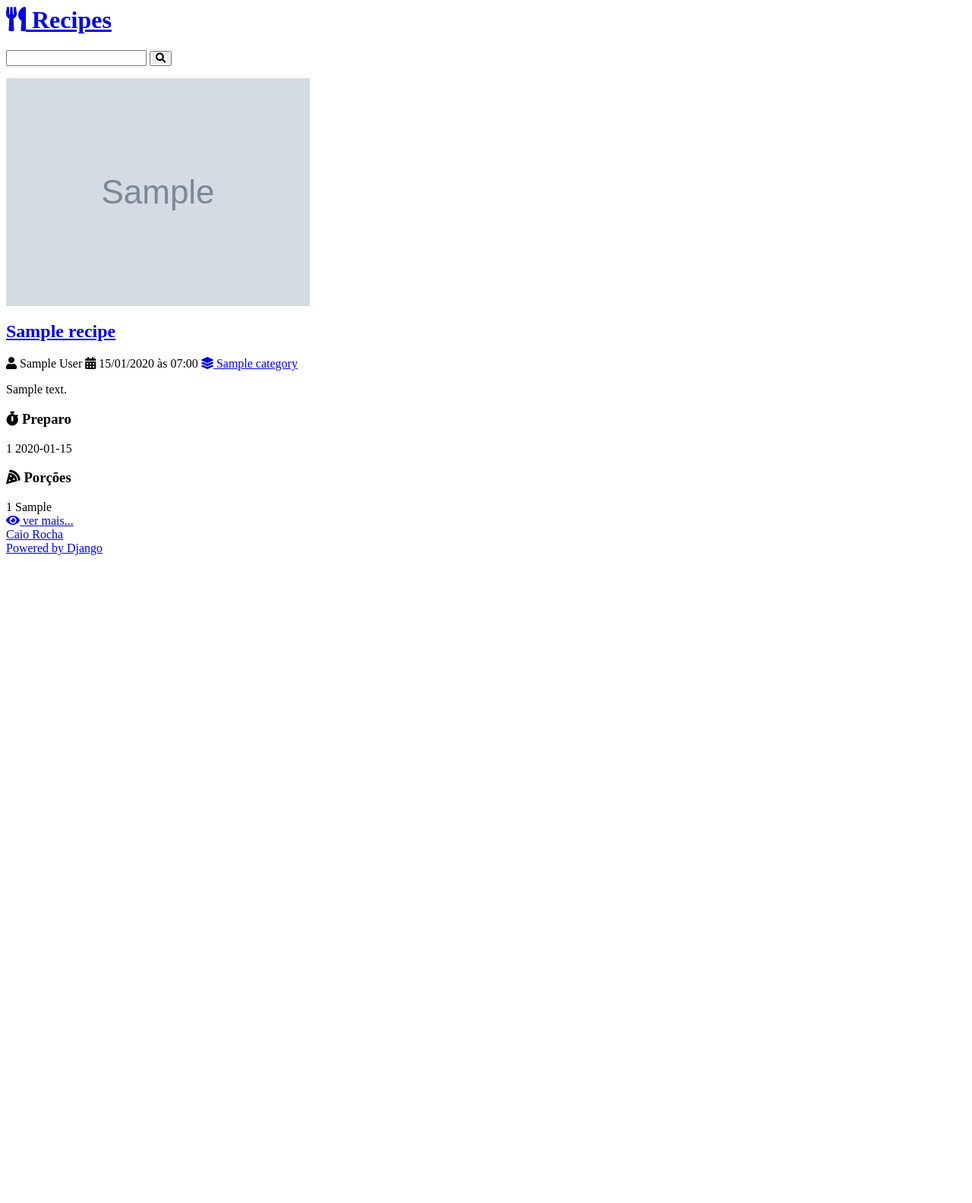
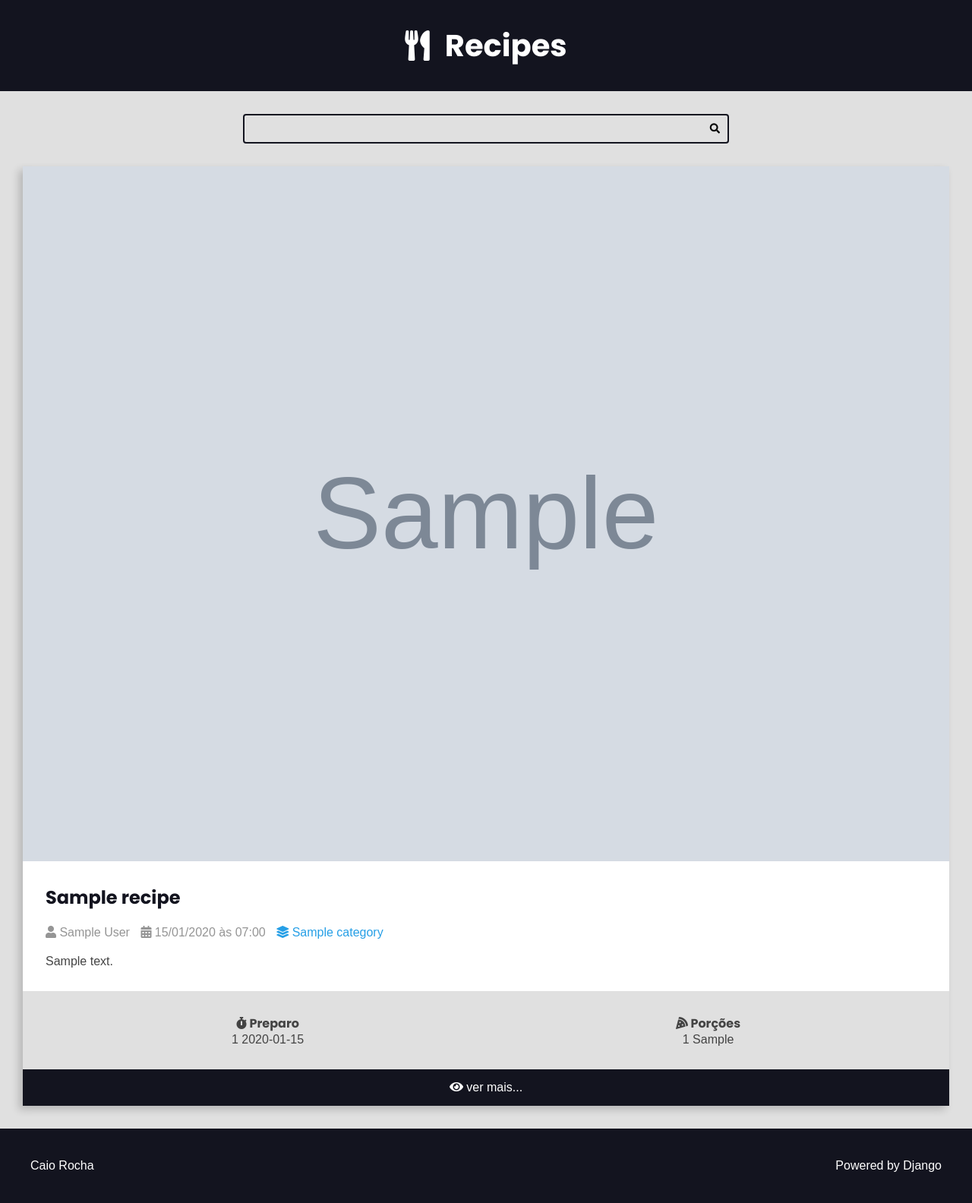
Before and after one commit to caioguimaraesr/recipes, a Django app: page / in a window 1280 px wide. Shown: the whole page at 76% size. Before the commit the page ends 731 px from the top, so only its background shows below. Run offline with Django 5.2, Linux system fonts and the light colour scheme; tables that the repository leaves empty hold one stand-in row (values such as "Sample post"); grey boxes marked "Sample" are stand-in pictures.

Commit message:
organize files

```diff
--- a/authors/views.py
+++ b/authors/views.py
@@ -2,13 +2,15 @@ from django.shortcuts import render, redirect
 from .forms import RegisterForm
 from django.http import Http404
 from django.contrib import messages
+from django.urls import reverse
 
 def register_view(request): # GET
     register_form_data = request.session.get('register_form_data', None) # 4- Vai armazenas os dados na variável 'register_form_data', caso não tenha nada, será None
     form = RegisterForm(register_form_data) # 5- Caso for for None (Deu tudo certo com a outra sessão) inciará sem nada, se contiver dados na sessão será exibido os erros para ser corrigido.
     return render(request, 'authors/pages/register_view.html', context={
-        'form': form
-    }) #
+        'form': form,
+        'form_action': reverse('authors:create')
+    })
 
 def register_create(request): # POST
     if not request.POST:
--- /dev/null
+++ b/base_static/global/css/style.css
@@ -0,0 +1,449 @@
+:root {
+    --color-primary: #269fe6;
+    --color-primary-hover: #2086c2;
+    --color-primary-dark: #13141f;
+    --color-primary-dark-hover: #212336;
+    --color-primary-light: #d4ecfa;
+    --color-primary-light-hover: #bdd8e7;
+    --color-white: #fff;
+    --color-black: #000;
+    --color-dark-text: #444;
+    --color-info-light: #cce5ff;
+    --color-debug-light: #cce5ff;
+    --color-success-light: #d4edda;
+    --color-alert-light: #fff3cd;
+    --color-warning-light: #fff3cd;
+    --color-error-light: #f8d7da;
+    --color-info-dark: #4d86c4;
+    --color-debug-dark: #4d86c4;
+    --color-success-dark: #4a9c5d;
+    --color-alert-dark: #927f40;
+    --color-warning-dark: #927f40;
+    --color-error-dark: #da525d;
+    --color-gray-0: #f9f9f9;
+    --color-gray-1: #e0e0e0;
+    --color-gray-2: #c7c7c7;
+    --color-gray-3: #aeaeae;
+    --color-gray-4: #959595;
+    --color-gray-5: #7d7d7d;
+    --color-gray-6: #646464;
+    --color-gray-7: #4b4b4b;
+    --color-gray-8: #323232;
+    --color-gray-9: #191919;
+    --font-primary: sans-serif;
+    --font-headings: 'Poppins', sans-serif;
+    --spacing-gutter-medium: 3rem;
+    --spacing-gutter-large: 4rem;
+}
+
+* {
+    padding: 0;
+    margin: 0;
+    box-sizing: border-box;
+}
+
+html {
+    font-size: 62.5%;
+}
+
+body {
+    font-size: 1.6rem;
+    font-family: var(--font-primary);
+    background: var(--color-gray-1);
+    color: var(--color-dark-text);
+}
+
+h1,h2,h3,h4,h5 {
+    font-family: var(--font-headings);
+}
+
+.container{
+    max-width: 144rem;
+    margin: 0 auto;
+    padding: var(--spacing-gutter-medium);
+}
+
+.no-recipe {
+    align-items: center;
+
+}
+.main-header-container{
+    background: var(--color-primary-dark)
+}
+
+.main-logo{
+    font-size: 4rem;
+    color: var(--color-white);
+    text-decoration: none;
+    display: flex;
+    flex-flow: row nowrap;
+    align-items: center;
+    justify-content: center;
+    width: fit-content;
+    margin: 0 auto;
+}
+
+.main-logo-icon{
+    margin-right: 2rem
+}
+
+.search-form{
+    border: .2rem solid var(--color-primary-dark);
+    max-width: 64rem;
+    margin: 0 auto;
+    border-radius: .4rem;
+    position: relative;
+    transition: all 300ms ease-in-out;
+}
+
+.search-input, .search-button{
+    border: none;
+    background: none;
+    outline: none;
+    padding: 1rem;
+    transition: all 300ms ease-in-out;
+}
+
+.search-button{
+    position: absolute;
+    top: 0;
+    right: 0;
+}
+
+.search-button:focus{
+    outline: 1px solid green;
+    background: rgba(0, 0, 0, 0, .05);
+}
+
+.search-input{
+    width: 100%;
+    padding-right: 3rem;
+}
+
+.search-form:focus-within{
+    border-color: green;
+    background-color: white;
+}
+
+.search-form:focus-within .search-button{
+    color: green;
+}
+
+.main-content{
+    padding-top: 0;
+}
+
+.center {
+    align-items: center;
+}
+
+.main-content-list {
+    display: grid;
+    grid-template-columns: repeat(auto-fit, minmax(340px, 1fr));
+    gap: var(--spacing-gutter-large);
+}
+
+.recipe {
+    background: white;
+    box-shadow: -5px 5px 10px rgba(19, 19, 19, 0.2);
+    transform: scale(1);
+    transition: all 300ms ease-in-out;
+    display: flex;
+    flex-direction: column;
+    justify-content: space-between;
+    overflow: hidden;
+    width: 100%;
+}
+
+.recipe img{
+    width: 100%;
+    height: auto;
+    display: block;
+}
+
+.recipe-list-item {
+    width: 100%;
+    height: auto;
+}
+
+.recipe-list-item:hover{
+    transform: scale(1.02);
+    box-shadow: -8px 8px 18px rgba(19, 19, 19, 0.25);
+}
+
+.recipe-title-container{
+    padding: var(--spacing-gutter-medium);
+    padding-bottom: 2rem;
+}
+
+.recipe-title-container a {
+    text-decoration: none;
+    color: var(--color-primary-dark);
+}
+
+.recipe-author {
+    padding: 0 var(--spacing-gutter-medium);
+}
+
+.recipe-content{
+    padding: var(--spacing-gutter-medium);
+    padding-top: 2rem;
+}
+
+.recipe-author-item{
+    color: var(--color-gray-4);
+    margin-right: 1rem;
+}
+
+.recipe-author a {
+    color: var(--color-primary);
+    transition: all 300ms ease-in-out;
+    text-decoration: none;
+}
+
+.recipe-author a:hover {
+    color: var(--color-primary-dark);
+}
+
+.recipe-meta-container {
+    display: flex;
+    flex-flow: row wrap;
+    padding: var(--spacing-gutter-medium);
+    background: var(--color-gray-1);
+}
+.recipe-meta {
+    display: flex;
+    flex-flow: column nowrap;
+    flex-shrink: 1;
+    flex-grow: 1;
+    text-align: center;
+}
+.recipe-meta-title {
+    font-size: 1.6rem;
+}
+
+.recipe-footer a {
+    background: var(--color-primary-dark);
+    display: block;
+    color: var(--color-white);
+    text-decoration: none;
+    text-align: center;
+    padding: 1.5rem var(--spacing-gutter-medium);
+    transition: all 300ms ease-in-out;
+}
+.recipe-footer a:hover {
+    filter: brightness(2);
+}
+
+.main-content-detail .recipe-list-item {
+    max-width: 84rem;
+    margin: 0 auto;
+}
+
+.main-content-detail .recipe-list-item:hover {
+    transform: scale(1);
+    box-shadow: -5px 5px 15px rgba(0 , 0, 0, 0.2);
+}
+
+.preparation-steps{
+    padding: var(--spacing-gutter-medium);
+}
+
+.main-footer {
+    display: flex;
+    align-items: center;
+    justify-content: space-between;
+    background: var(--color-primary-dark);
+    color: var(--color-white);
+    padding: var(--spacing-gutter-large);
+}
+.main-footer a {
+    color: var(--color-white);
+    text-decoration: none;
+    transition: all 300ms ease-in-out;
+}
+.main-footer a:hover {
+    filter: brightness(.8);
+}
+
+.not-wrapper {
+    display: flex;
+    justify-content: center;
+    align-items: center;
+    height: 66vh;
+    color: #333;
+}
+
+.not-found {
+    text-align: center;
+    padding: 20px;
+    border-radius: 8px;
+    max-width: 500px;
+    width: 90%;
+
+}
+
+.not-found h1 {
+    font-size: 150px;
+    margin: 0;
+    color: var(--color-primary-dark);
+}
+
+.not-found h2 {
+    font-size: 3rem;
+    margin: 10px 0;
+}
+
+.not-found p {
+    font-size: 3rem;
+    color: #665;
+    margin-bottom: 20px;
+}
+
+.not-found .back-home {
+    display: inline-block;
+    text-decoration: none;
+    background-color: #ff6b6b;
+    color: var(--color-white);
+    padding: 15px 25px;
+    border-radius: 5px;
+    font-size: 2rem;
+    transition: background-color 0.3s ease;
+}
+
+.not-found .back-home:hover {
+    background-color: var(--color-error-dark);
+}
+
+.pagination-content {
+    display: flex;
+    flex-flow: row wrap;
+    gap: 1rem 0.5rem;
+}
+
+.pagination .page-item{
+    background: var(--color-gray-3);
+    padding: 0.5rem 1rem;
+}
+
+.pagination .page-link {
+    text-decoration: none;
+    background: var(--color-primary);
+    color: var(--color-white);
+}
+
+.pagination .page-current {
+    background: var(--color-primary-dark);
+}
+
+.messages-container {
+    display: flex;
+    flex-flow: column nowrap;
+    gap: calc(var(--spacing-gutter-medium) / 2);
+}
+
+/* Forms */
+.form-content {
+    max-width: 64rem;
+    margin: 0 auto;
+    margin-bottom: var(--spacing-gutter-medium);
+}
+
+.form-content label,
+.form-content .help-text,
+.errorlist {
+    display: block;
+    margin: 0.5rem 0;
+    font-size: 1.4rem;
+    list-style: none;
+
+}
+
+.errorlist {
+    color: var(--color-error-dark);
+}
+
+.form-content input {
+    width: 100%;
+    padding: 1rem;
+    border-radius: .4rem;
+    border: 1px solid var(--color-primary-dark);
+}
+
+.form-content-grid {
+    display: grid;
+    grid-template-columns: repeat(auto-fit, minmax(30rem, 1fr));
+    gap: calc(var(--spacing-gutter-medium) / 2)
+}
+
+.form-content button {
+    background-color: var(--color-primary-dark);
+    color: var(--color-white);
+    border: none;
+    cursor: pointer;
+    border-radius: 8px;
+    width: 100%;
+    height: 45px;
+    transition: 0.3s;
+}
+
+.form-content button:hover {
+    background-color: var(--color-primary-dark-hover);
+    box-shadow: 0 0 0 5px var(--color-primary-light-hover);
+    color: fff;
+}
+
+.register-label {
+    text-align: center;
+    font-size: 25px;
+    margin-bottom: 40px;
+    margin-right: 15px;
+}
+
+
+/* Messages */
+.message {
+    padding: 1rem;
+    border-radius: 4px;
+    border: 1px solid var(--color-dark-text);
+    background: var(--color-gray-2);
+    color: var(--color-dark-text);
+    text-align: center;
+  }
+  .message-error {
+    border: 1px solid var(--color-error-dark);
+    background: var(--color-error-light);
+    color: var(--color-error-dark);
+  }
+  .message-success {
+    border: 1px solid var(--color-success-dark);
+    background: var(--color-success-light);
+    color: var(--color-success-dark);
+  }
+  .message-warning {
+    border: 1px solid var(--color-warning-dark);
+    background: var(--color-warning-light);
+    color: var(--color-warning-dark);
+  }
+  .message-alert {
+    border: 1px solid var(--color-alert-dark);
+    background: var(--color-alert-light);
+    color: var(--color-alert-dark);
+  }
+  .message-info {
+    border: 1px solid var(--color-info-dark);
+    background: var(--color-info-light);
+    color: var(--color-info-dark);
+  }
+  .message-debug {
+    border: 1px solid var(--color-debug-dark);
+    background: var(--color-debug-light);
+    color: var(--color-debug-dark);
+  }
+
+@media (max-width: 600px) {
+    .main-content-list,
+    .form-content-grid {
+        grid-template-columns: repeat(auto-fit, minmax(100%, 1fr));
+    }
+}
--- a/base_templates/global/base.html
+++ b/base_templates/global/base.html
@@ -1,19 +1,19 @@
-{% include "recipes/partials/head.html" %}
 <!DOCTYPE html>
 <html lang="en">
 
 <head>
+    {% include "global/partials/head.html" %}
     <title>{% block title %} {% endblock title %}</title>
 <head>
 
 <body>
-    {% include "recipes/partials/header.html" %}
-    {% include "recipes/partials/search.html" %}
+    {% include "global/partials/header.html" %}
+    {% include "global/partials/search.html" %}
     <main class="main-content-container">
         {% block content %} {% endblock content %}
-        {% include "recipes/partials/pagination.html" %}
+        {% include "global/partials/pagination.html" %}
     </main>
-    {% include "recipes/partials/footer.html" %}
+    {% include "global/partials/footer.html" %}
 </body>
 
 </html>
--- a/recipes/templates/recipes/partials/head.html
+++ b/base_templates/global/partials/head.html
@@ -10,4 +10,4 @@
 <link rel="preconnect" href="https://fonts.gstatic.com" crossorigin>
 <link href="https://fonts.googleapis.com/css2?family=Alex+Brush&family=JetBrains+Mono:ital,wght@0,100..800;1,100..800&family=Poppins:ital,wght@0,100;0,200;0,300;0,400;0,500;0,600;0,700;0,800;0,900;1,100;1,200;1,300;1,400;1,500;1,600;1,700;1,800;1,900&display=swap" rel="stylesheet">
 
-<link rel="stylesheet" href="{% static 'recipes/css/style.css' %}">
+<link rel="stylesheet" href="{% static 'global/css/style.css' %}">
--- a/recipes/templates/recipes/pages/home.html
+++ b/recipes/templates/recipes/pages/home.html
@@ -3,7 +3,7 @@
 {% block title %}Home | Recipes{% endblock title %}
 
 {% block content %}
-{% include "recipes/partials/messages.html" %}
+{% include "global/partials/messages.html" %}
 <div class="main-content main-content-list container">
     {% for recipe in recipes %}
         {% include "recipes/partials/recipe.html" %}
```
Also changed, not shown: authors/templates/authors/pages/register_view.html (+2 -38 lines), base_templates/global/partials/form.html (added, +36 -0 lines), base_static/global/css/global-style.css (deleted), base_templates/global/partials/footer.html (renamed from recipes/templates/recipes/partials/footer.html), base_templates/global/partials/header.html (renamed from recipes/templates/recipes/partials/header.html), base_templates/global/partials/messages.html (renamed from recipes/templates/recipes/partials/messages.html), base_templates/global/partials/pagination.html (renamed from recipes/templates/recipes/partials/pagination.html), base_templates/global/partials/search.html (renamed from recipes/templates/recipes/partials/search.html).
